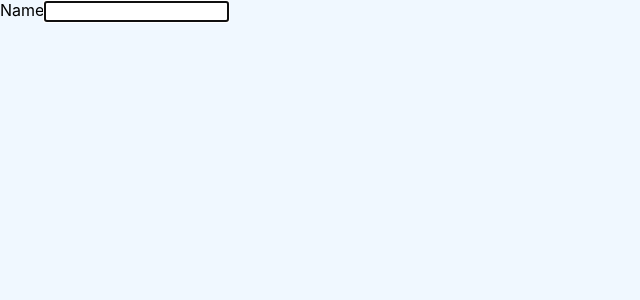
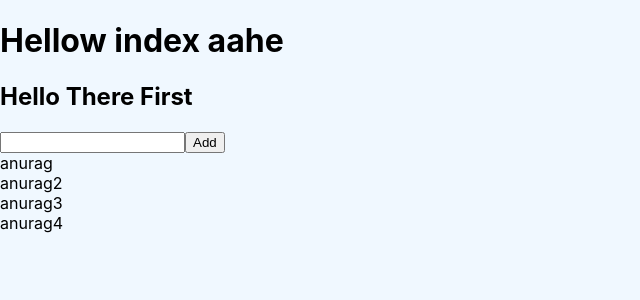
Before and after one commit to Arg85/ReactPractice, a React (Create React App) app in the folder reactpractice/: page / in a window 1280 px wide. Shown: the top 300 px of the page, without its empty margins (0-640 px from the left). Built offline with nearby package versions, Linux system fonts and the light colour scheme.

Commit message:
intial state working example of use reducer

```diff
--- a/reactpractice/src/App.js
+++ b/reactpractice/src/App.js
@@ -6,6 +6,7 @@ import "./App.css";
 import ArrayState from "./Components/ArrayState"
 import ListForm from "./Components/ListForm";
 import RefsTuto from "./Components/RefsTuto";
+import Index from "./Components/useReducer/Index";
 function App() {
   return (
     // <ComponentEffect/>
@@ -15,7 +16,8 @@ function App() {
     // <ShowHide/>
     // <ArrayState/>
     // <ListForm/>
-    <RefsTuto/>
+    // <RefsTuto/>
+    <Index/>
 
   );
 }
--- /dev/null
+++ b/reactpractice/src/Components/useReducer/Index.js
@@ -0,0 +1,39 @@
+import React , {useReducer, useState} from 'react'
+import { data } from '../../data'
+import Modal from './Modal'
+import { v4 as uuidv4 } from 'uuid';
+const reducer=(state,action)=>{
+
+}
+const defaultState={
+    peoples:data,
+    isModalOpen:true,
+    modalContent:'Hello There First'
+}
+function Index() {
+    // const [showModal, setShowModal ]= useState(false)
+    // const [peoples, setPeoples ]= useState(data)
+    const [state,dispatch]=useReducer(reducer,defaultState )
+    const [name, setName]= useState("")
+const submitHandler=(e)=>{
+    e.preventDefault()
+    if(name){
+
+    }
+    else{
+    }
+}
+    return (
+        <div>
+        <h1>Hellow index aahe</h1>
+            {state.isModalOpen && <Modal modalContent={state.modalContent}/>}
+            <form onSubmit={(e)=>{submitHandler(e)}}>
+                <input type="text" value={name} onChange={(e)=>{setName(e.target.value)}}/>
+                <button type="submit">Add</button>
+            </form>
+            {state.peoples.map((people)=>{return <li key={people.id}>{people.name}</li>})}
+        </div>
+    )
+}
+
+export default Index
--- /dev/null
+++ b/reactpractice/src/Components/useReducer/Modal.jsx
@@ -0,0 +1,11 @@
+import React from 'react'
+
+function Modal({modalContent}) {
+    return (
+        <div className="modal">
+            <h2>{modalContent}</h2>
+        </div>
+    )
+}
+
+export default Modal
```
